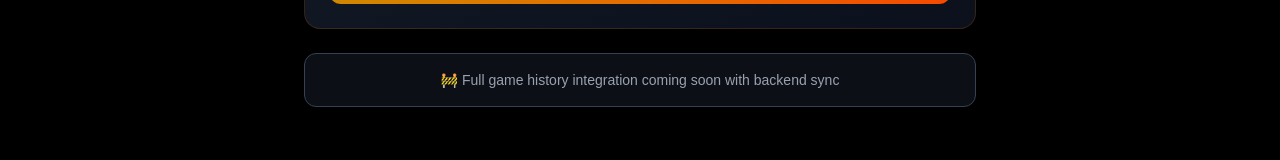
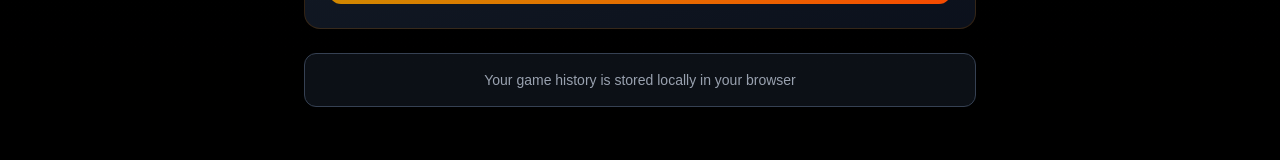
Before and after one commit to SockGod/gold-rush-miner, a Next.js app: page /history in a window 1280 px wide. Shown: the part 1702-1862 px from the top of the page. Built offline with nearby package versions, Linux system fonts and the light colour scheme.

Commit message:
FIX: Remove 'coming soon' text for WLD submission

```diff
--- a/src/app/(protected)/history/page.tsx
+++ b/src/app/(protected)/history/page.tsx
@@ -187,7 +187,7 @@ export default function HistoryPage() {
             {/* NOTE */}
             <div className="p-4 bg-gray-800/40 rounded-xl border border-gray-700 text-center">
               <p className="text-gray-400 text-sm">
-                🚧 Full game history integration coming soon with backend sync
+                Your game history is stored locally in your browser
               </p>
             </div>
           </div>
```
